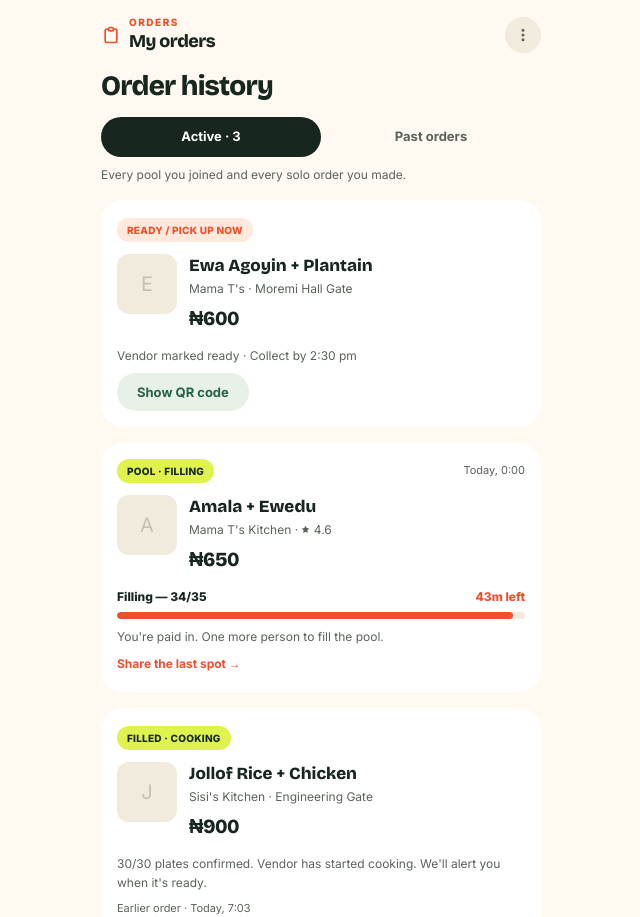
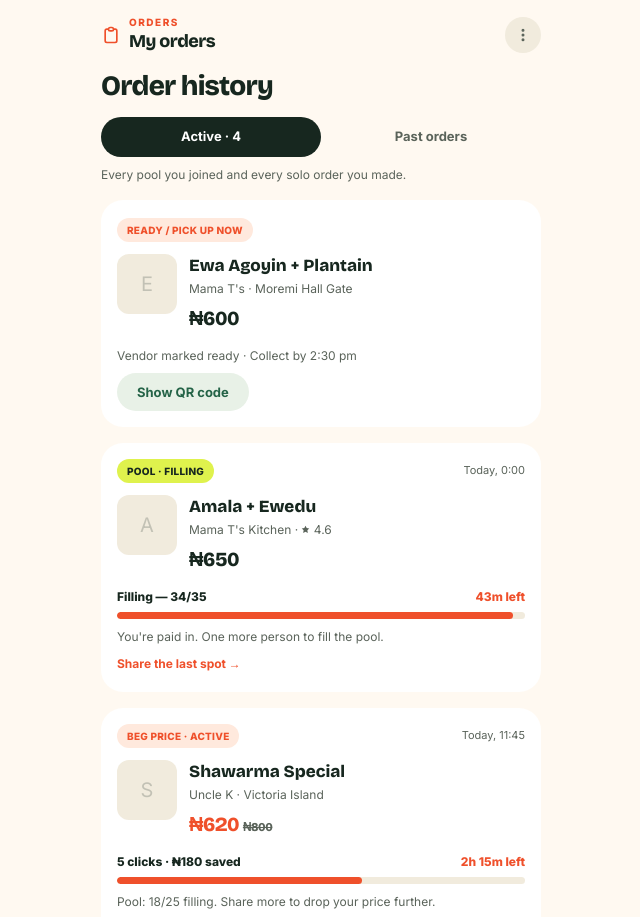
Before and after one commit to fredddyy/chopdrop, a Next.js app: page /orders in a window 1280 px wide. Shown: the top 917 px of the page, without its empty margins (319-959 px from the left). Built offline with nearby package versions, Linux system fonts and the light colour scheme.

Commit message:
feat: beg price active card on orders — same layout as pool filling, with Continue Begging + Pay Now CTAs

```diff
--- a/src/app/orders/page.tsx
+++ b/src/app/orders/page.tsx
@@ -35,7 +35,7 @@ export default function OrdersPage() {
 
       {/* ── Tabs ── */}
       <div className="px-5 mt-4 flex">
-        {([["active", "Active · 3"], ["past", "Past orders"]] as const).map(([key, label]) => (
+        {([["active", "Active · 4"], ["past", "Past orders"]] as const).map(([key, label]) => (
           <button
             key={key} type="button" onClick={() => setTab(key as Tab)}
             className="flex-1 h-[40px] text-[13px] font-bold cursor-pointer rounded-full"
@@ -101,6 +101,36 @@ export default function OrdersPage() {
             <button className="mt-2 text-[12px] font-bold cursor-pointer" style={{ color: "var(--coral)" }} onClick={() => { if (navigator.share) navigator.share({ title: "ChopDrop pool", text: "One spot left! Join before it fills.", url: window.location.origin + "/discover" }); }}>Share the last spot →</button>
           </div>
 
+          {/* ── Beg Price · Active — same card style, beg pill + dual CTAs ── */}
+          <div className="p-4 rounded-[22px]" style={{ background: "var(--card)" }}>
+            <div className="flex items-center justify-between mb-3">
+              <span className="text-[10px] font-extrabold uppercase tracking-wide px-2.5 py-1 rounded-full" style={{ background: "var(--coral-soft)", color: "var(--coral)" }}>Beg Price · Active</span>
+              <span className="text-[11px]" style={{ color: "var(--text-muted)" }}>Today, 11:45</span>
+            </div>
+            <div className="flex items-start gap-3">
+              <div className="w-[60px] h-[60px] rounded-[12px] shrink-0 overflow-hidden" style={{ background: "var(--sand)" }}>
+                <div className="w-full h-full flex items-center justify-center text-[20px]" style={{ color: "var(--text-muted)", opacity: 0.3 }}>S</div>
+              </div>
+              <div className="flex-1 min-w-0">
+                <h4 className="text-[17px] font-extrabold leading-[145%]" style={{ fontFamily: "'Bricolage Grotesque', sans-serif", color: "#17271F" }}>Shawarma Special</h4>
+                <p className="text-[12px]" style={{ color: "var(--text-muted)" }}>Uncle K · Victoria Island</p>
+                <p className="text-[20px] font-extrabold tabular-nums mt-1" style={{ fontFamily: "'Bricolage Grotesque', sans-serif", letterSpacing: "-0.5px", color: "var(--coral)" }}>{fp(62000)} <span className="text-[12px] line-through" style={{ color: "var(--text-muted)" }}>{fp(80000)}</span></p>
+              </div>
+            </div>
+            <div className="mt-3 flex items-center justify-between text-[12px] font-extrabold" style={{ color: "#17271F" }}>
+              <span>5 clicks · ₦180 saved</span>
+              <span style={{ color: "var(--coral)" }}>2h 15m left</span>
+            </div>
+            <div className="mt-1.5 h-[7px] overflow-hidden" style={{ background: "var(--sand)", borderRadius: "9px" }}>
+              <div className="h-full" style={{ width: "60%", background: "var(--coral)", borderRadius: "9px" }} />
+            </div>
+            <p className="text-[12px] mt-2" style={{ color: "var(--text-muted)" }}>Pool: 18/25 filling. Share more to drop your price further.</p>
+            <div className="flex gap-2 mt-2">
+              <Link href="/beg/sample-code" className="flex-1 h-[38px] rounded-full flex items-center justify-center text-[12px] font-bold press-feedback" style={{ background: "var(--coral)", color: "white" }}>Continue Begging</Link>
+              <button className="flex-1 h-[38px] rounded-full flex items-center justify-center text-[12px] font-bold cursor-pointer press-feedback" style={{ background: "#17271F", color: "white" }} onClick={() => alert("Paystack checkout at ₦620 coming soon")}>Pay {fp(62000)} Now</button>
+            </div>
+          </div>
+
           {/* ── Order 3: Filled · Cooking ── */}
           <div className="p-4 rounded-[22px]" style={{ background: "var(--card)" }}>
             <span className="text-[10px] font-extrabold uppercase tracking-wide px-2.5 py-1 rounded-full inline-block mb-3" style={{ background: "var(--lime)", color: "#17271F" }}>
```
